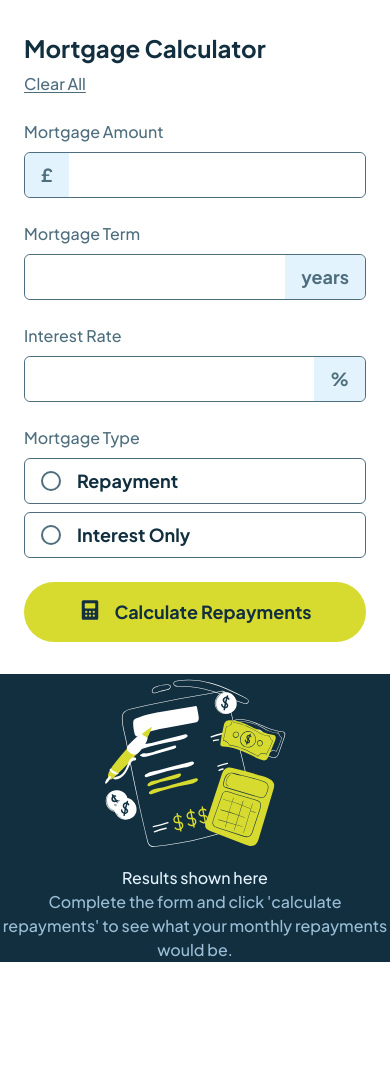
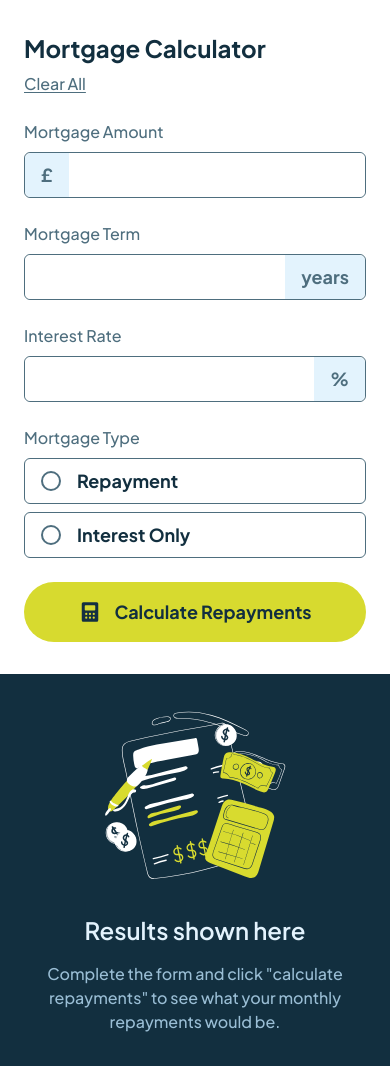
Before and after one commit to Squ1nty/mortgage-repayment-calculator, a React (Vite) app: page / in a window 390 px wide. Before the commit the page ends 962 px from the top, so only its background shows below. Built offline with nearby package versions, Linux system fonts and the light colour scheme.

Commit message:
Mobile approach complete

```diff
--- a/src/display-section/Display.jsx
+++ b/src/display-section/Display.jsx
@@ -3,13 +3,13 @@ import EmptyDisplay from "./EmptyDisplay";
 function Display({ isFormValid, mortgageAmount, mortgageTerm, interestRate, mortgageType }) {
 
   return(
-    <>
+    <div className='px-4 py-8 bg-[var(--slate-900)]'>
       {
         isFormValid ?
         // Valid state that displays results
-        <div>
-          <div>
-            <p className="text-[var(--slate-100)]">Your results</p>
+        <div className="flex flex-col gap-4">
+          <div className="flex flex-col gap-4">
+            <p className="text-white text-2xl font-semibold">Your results</p>
             <p className="text-[var(--slate-300)]">
               Your results are shown below based on the information you
               provided. To adjust the results, edit the form and click
@@ -19,22 +19,26 @@ function Display({ isFormValid, mortgageAmount, mortgageTerm, interestRate, mort
           <div>
             {(mortgageType === "repayment"
              ?
-              <>
-                <div>
-                  <p>Your monthly repayments</p>
-                  <p>{(mortgageAmount * (interestRate / 100 / 12) / (1 - Math.pow(1 + interestRate / 100 / 12, -mortgageTerm * 12))).toFixed(2)}</p>
+              <div className="bg-[var(--slate-900)] border-t-4 border-[var(--lime)] rounded-lg">
+                <div className='p-4 w-full h-full backdrop-brightness-[0.75] rounded-lg'>
+                  <div className='flex flex-col'>
+                    <p className='text-[var(--slate-300)]'>Your monthly repayments</p>
+                    <p className='text-4xl text-[var(--lime)] font-semibold py-4'>£{(mortgageAmount * (interestRate / 100 / 12) / (1 - Math.pow(1 + interestRate / 100 / 12, -mortgageTerm * 12))).toLocaleString('en-us', { minimumFractionDigits: 2, maximumFractionDigits: 2 })}</p>
+                  </div>
+                  <hr className='border-[var(--slate-500)] border-t-[1px]'></hr>
+                  <div>
+                    <p className="pt-4 text-[var(--slate-300)]">Total you'll repay over the term</p>
+                    <p className="py-2 text-2xl font-semibold text-[var(--slate-100)]">£{(mortgageAmount * (interestRate / 100 / 12) / (1 - Math.pow(1 + interestRate / 100 / 12, -mortgageTerm * 12)) * mortgageTerm * 12).toLocaleString('en-us', { minimumFractionDigits: 2, maximumFractionDigits: 2 })}</p>
+                  </div>
                 </div>
-                <hr></hr>
-                <div>
-                  <p>Total you'll repay over the term</p>
-                  <p>{(mortgageAmount * (interestRate / 100 / 12) / (1 - Math.pow(1 + interestRate / 100 / 12, -mortgageTerm * 12)) * mortgageTerm * 12).toFixed(2)}</p>
-                </div>
-              </>
+              </div>
             :
               <>
-                <div>
-                  <p>Total interest accumulated over mortgage term</p>
-                  <p>{(mortgageAmount * (interestRate / 100 / 12) * mortgageTerm * 12 - mortgageAmount).toFixed(2)}</p>
+                <div className="bg-[var(--slate-900)]">
+                  <div className="p-4 backdrop-brightness-[0.75] rounded-lg">
+                    <p className="pt-2 text-[var(--slate-300)]">Total interest accumulated over mortgage term</p>
+                    <p className="py-2 text-2xl font-semibold text-[var(--slate-100)]">£{(mortgageAmount * (interestRate / 100 / 12) * mortgageTerm * 12 - mortgageAmount).toLocaleString('en-us', { minimumFractionDigits: 2, maximumFractionDigits: 2 })}</p>
+                  </div>
                 </div>
               </>
             )}
@@ -45,7 +49,7 @@ function Display({ isFormValid, mortgageAmount, mortgageTerm, interestRate, mort
         // Empty/Default state for calculator's display
         <EmptyDisplay />
       }
-    </>
+    </div>
   );
 }
 
--- a/src/display-section/EmptyDisplay.jsx
+++ b/src/display-section/EmptyDisplay.jsx
@@ -1,14 +1,12 @@
 function EmptyDisplay() {
   return(
-    <div className="grid place-items-center bg-[var(--slate-900)] text-center">
+    <div className="grid place-items-center text-center gap-4">
       <img src='/assets/images/illustration-empty.svg'></img>
-      <div>
-        <p className="text-[var(--slate-100)]">Results shown here</p>
-        <p className="text-[var(--slate-300)]">
-          Complete the form and click 'calculate repayments' to
-          see what your monthly repayments would be.
-        </p>
-      </div>
+      <p className="text-[var(--slate-100)] text-2xl font-semibold">Results shown here</p>
+      <p className="text-[var(--slate-300)]">
+        Complete the form and click "calculate repayments" to
+        see what your monthly repayments would be.
+      </p>
     </div>
   );
 }
--- a/src/form-section/Form.jsx
+++ b/src/form-section/Form.jsx
@@ -60,13 +60,13 @@ function Form({ setFormValidity, mortgageAmount, mortgageTerm, interestRate, mor
     else if(mortgageTerm < 0 && hasRunOnce){
       mortgageTermInput.current.parentNode.classList.add("input--error");
       mortgageTermErrorLabelRef.current.classList.add("input_label--error");
-      mortgageTermErrorLabelRef.current.textContent = "Interest rate is invalid";
+      mortgageTermErrorLabelRef.current.textContent = "Mortgage Term is invalid";
       mortgageTermErrorLabelRef.current.removeAttribute("inert");
     }
     else if(Number(interestRate % 1 !== 0) && hasRunOnce){
       mortgageTermInput.current.parentNode.classList.add("input--error");
       mortgageTermErrorLabelRef.current.classList.add("input_label--error");
-      mortgageTermErrorLabelRef.current.textContent = "Interest rate must be a whole number";
+      mortgageTermErrorLabelRef.current.textContent = "Mortgage Term must be a whole number";
       mortgageTermErrorLabelRef.current.removeAttribute("inert");
     }
     else{
@@ -201,7 +201,7 @@ function Form({ setFormValidity, mortgageAmount, mortgageTerm, interestRate, mor
         </div>
         <span ref={mortgageTypeErrorLabelRef} className='hidden text-[var(--red)]' inert></span>
       </fieldset>
-      <button className='flex justify-center gap-3 w-full bg-[var(--lime)] hover:bg-[var(--lime)]/80 text-[var(--slate-900)] font-bold p-4 rounded-[30px] text-lg cursor-pointer' type='submit'>
+      <button className='flex justify-center items-center gap-3 w-full bg-[var(--lime)] hover:bg-[var(--lime)]/80 text-[var(--slate-900)] font-bold p-4 rounded-[30px] text-lg cursor-pointer' type='submit'>
         <svg xmlns="http://www.w3.org/2000/svg" width="24" height="24" fill="none" viewBox="0 0 24 24"><path fill="#133041" d="M18.75 2.25H5.25a1.5 1.5 0 0 0-1.5 1.5v16.5a1.5 1.5 0 0 0 1.5 1.5h13.5a1.5 1.5 0 0 0 1.5-1.5V3.75a1.5 1.5 0 0 0-1.5-1.5Zm-10.5 16.5a1.125 1.125 0 1 1 0-2.25 1.125 1.125 0 0 1 0 2.25Zm0-3.75a1.125 1.125 0 1 1 0-2.25 1.125 1.125 0 0 1 0 2.25ZM12 18.75a1.125 1.125 0 1 1 0-2.25 1.125 1.125 0 0 1 0 2.25ZM12 15a1.125 1.125 0 1 1 0-2.25A1.125 1.125 0 0 1 12 15Zm3.75 3.75a1.125 1.125 0 1 1 0-2.25 1.125 1.125 0 0 1 0 2.25Zm0-3.75a1.125 1.125 0 1 1 0-2.25 1.125 1.125 0 0 1 0 2.25Zm1.5-5.25a.75.75 0 0 1-.75.75h-9a.75.75 0 0 1-.75-.75V6a.75.75 0 0 1 .75-.75h9a.75.75 0 0 1 .75.75v3.75Z"/></svg>
         Calculate Repayments
       </button>
```
